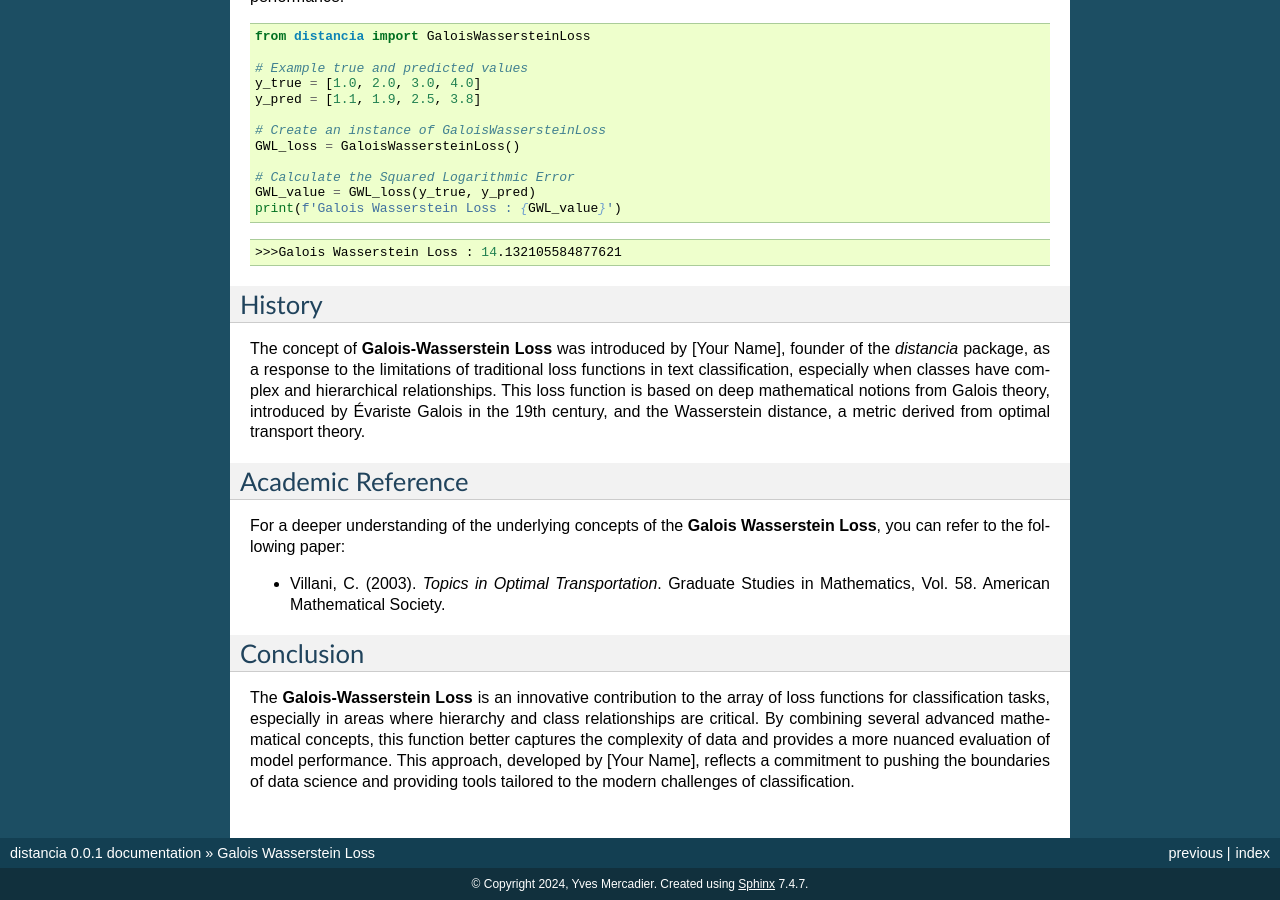
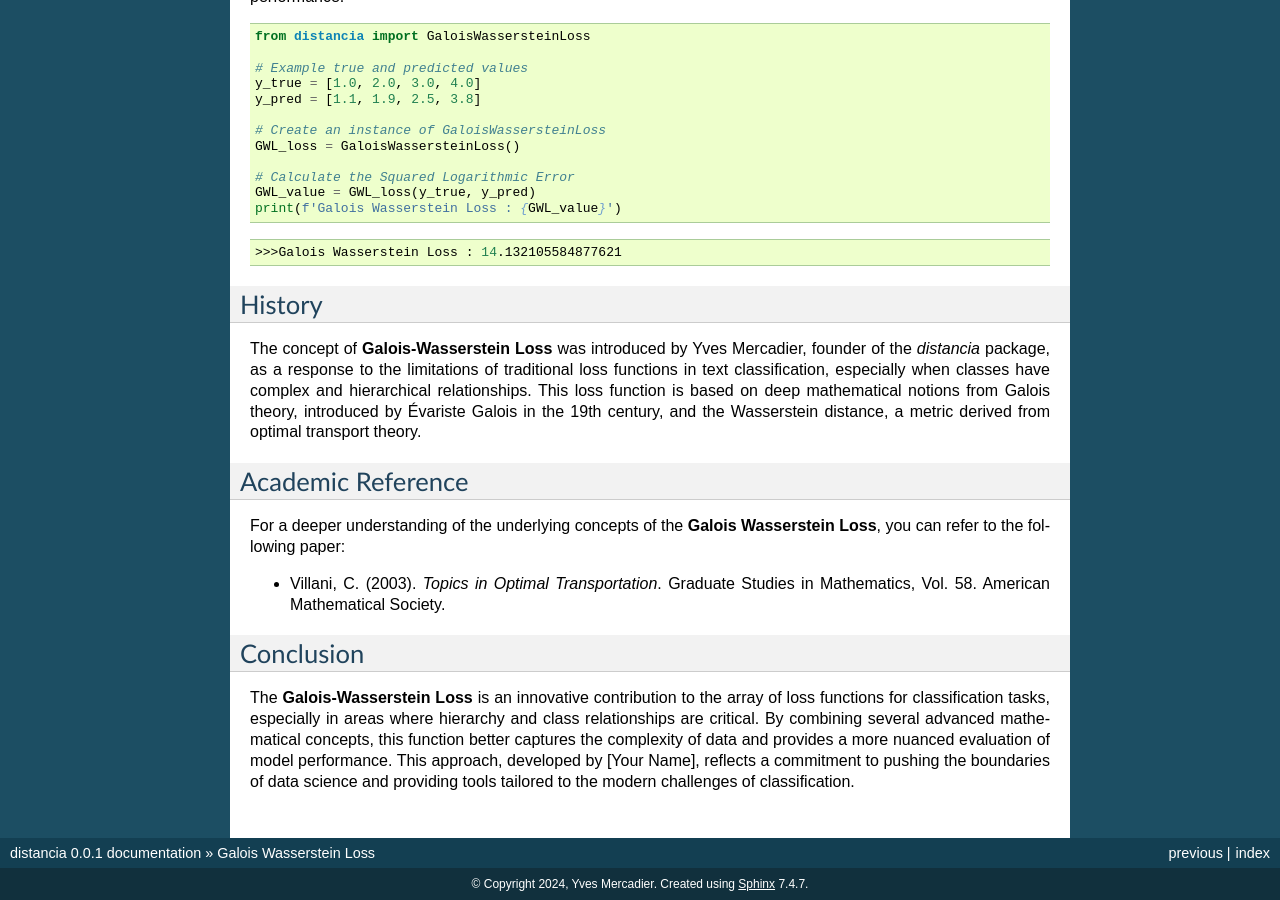
Before and after one commit to ym001/distancia, a Sphinx documentation site: the page built from docs/GaloisWassersteinLoss.rst, in a window 1280 px wide and 900 px high, scrolled down 773 px. Built offline with Sphinx 7.4.7, drawn with Linux system fonts in a browser that asks for light colours; pages that are not in the unit, such as notebooks, are missing from menus.

Commit message:
Update GaloisWassersteinLoss.rst

```diff
--- a/docs/GaloisWassersteinLoss.rst
+++ b/docs/GaloisWassersteinLoss.rst
@@ -55,7 +55,7 @@ This loss function is particularly useful for tasks where classification errors
 History
 -------
 
-The concept of **Galois-Wasserstein Loss** was introduced by [Your Name], founder of the `distancia` package, as a response to the limitations of traditional loss functions in text classification, especially when classes have complex and hierarchical relationships. This loss function is based on deep mathematical notions from Galois theory, introduced by Évariste Galois in the 19th century, and the Wasserstein distance, a metric derived from optimal transport theory.
+The concept of **Galois-Wasserstein Loss** was introduced by Yves Mercadier, founder of the `distancia` package, as a response to the limitations of traditional loss functions in text classification, especially when classes have complex and hierarchical relationships. This loss function is based on deep mathematical notions from Galois theory, introduced by Évariste Galois in the 19th century, and the Wasserstein distance, a metric derived from optimal transport theory.
 
 Academic Reference
 ------------------
```
